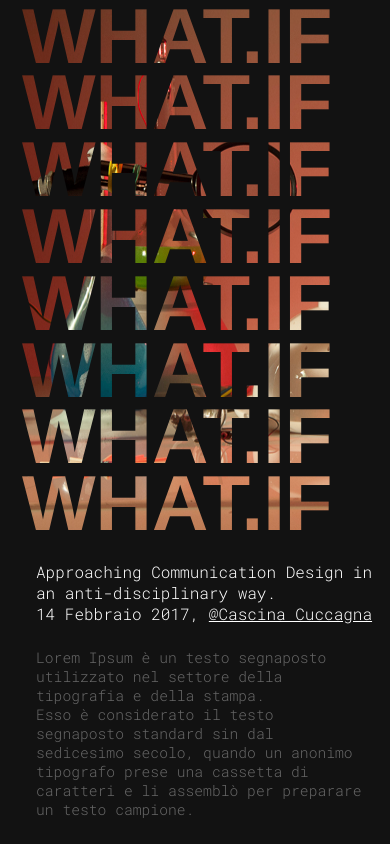
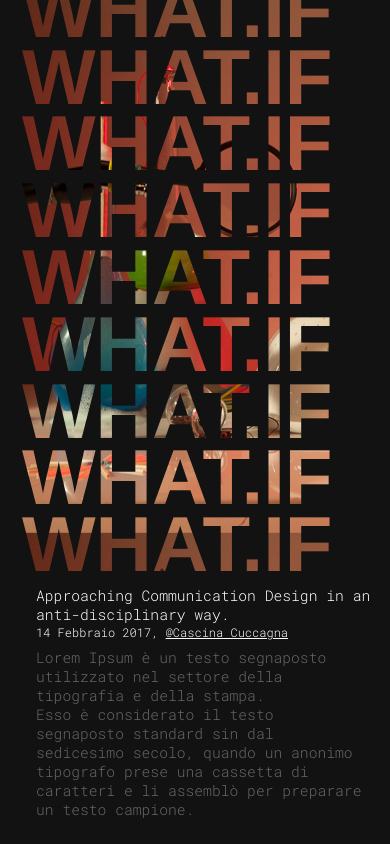
Before and after one commit to whatif2017/website, a plain HTML site: page index.html in a window 390 px wide. Drawn offline with Linux system fonts and the light colour scheme.

Commit message:
CSS Aggiornato + Responsiveness++

```diff
--- a/index.html
+++ b/index.html
@@ -21,10 +21,8 @@
             <h1 class="foto-clip">What.If</h1>
             <h1 class="foto-clip">What.If</h1>
             <h1 class="foto-clip">What.If</h1>
-            <h1 class="foto-clip"
-                style="margin-bottom: 24px;">What.If</h1>
-            <h2>Approaching Communication&nbsp;Design
-                in an anti-disciplinary way.</h2>
+            <h1 class="foto-clip last">What.If</h1>
+            <h2>Approaching Communication&nbsp;Design in an anti-disciplinary way.</h2>
             <h3>14 Febbraio 2017, <a href="https://goo.gl/maps/GU9qFetMYWu" target="_blank">@Cascina Cuccagna</a></h3>
             <p class="testo-intro">Lorem Ipsum è un testo segnaposto utilizzato nel settore della tipografia e&nbsp;della&nbsp;stampa.<br>
             Esso è considerato il testo segnaposto standard sin dal sedicesimo secolo, quando un anonimo tipografo prese una cassetta di caratteri e li assemblò per preparare un&nbsp;testo&nbsp;campione.</p>
--- a/style.css
+++ b/style.css
@@ -28,7 +28,6 @@ body {
     margin: inherit;
     left: 25px;
     bottom: 25px;
-    width: 750px;
 }
 
 .foto-clip{
@@ -46,13 +45,17 @@ h1 {
     position: relative;
     margin: 0 0 0 0;
     padding: 10px;
-    font-size: 128pt;
+    font-size: 20vw;
     font-family: 'Helvetica', 'Arial', sans-serif;
     font-weight: 800;
     color: var(--heading);
     background-color: var(--enfasi1);
     text-transform: uppercase;
     line-height: 0.7;
+}
+
+.last {
+    margin-bottom: 24px;
 }
 
 h2 {
@@ -105,14 +108,20 @@ a {
     h1 {
         font-size: 20vw;
         line-height: 12vw;
+        margin: 0 0 0 0;
+    }
+
+    .last {
+        margin-bottom: 8px;
     }
 
     h2 {
-        font-size: 12pt;
+        font-size: 11pt;
     }
 
     h3 {
-        font-size: 12pt;
+        font-size: 9pt;
+        margin: 0 0 8 0;
     }
 
     .testo-intro {
```
